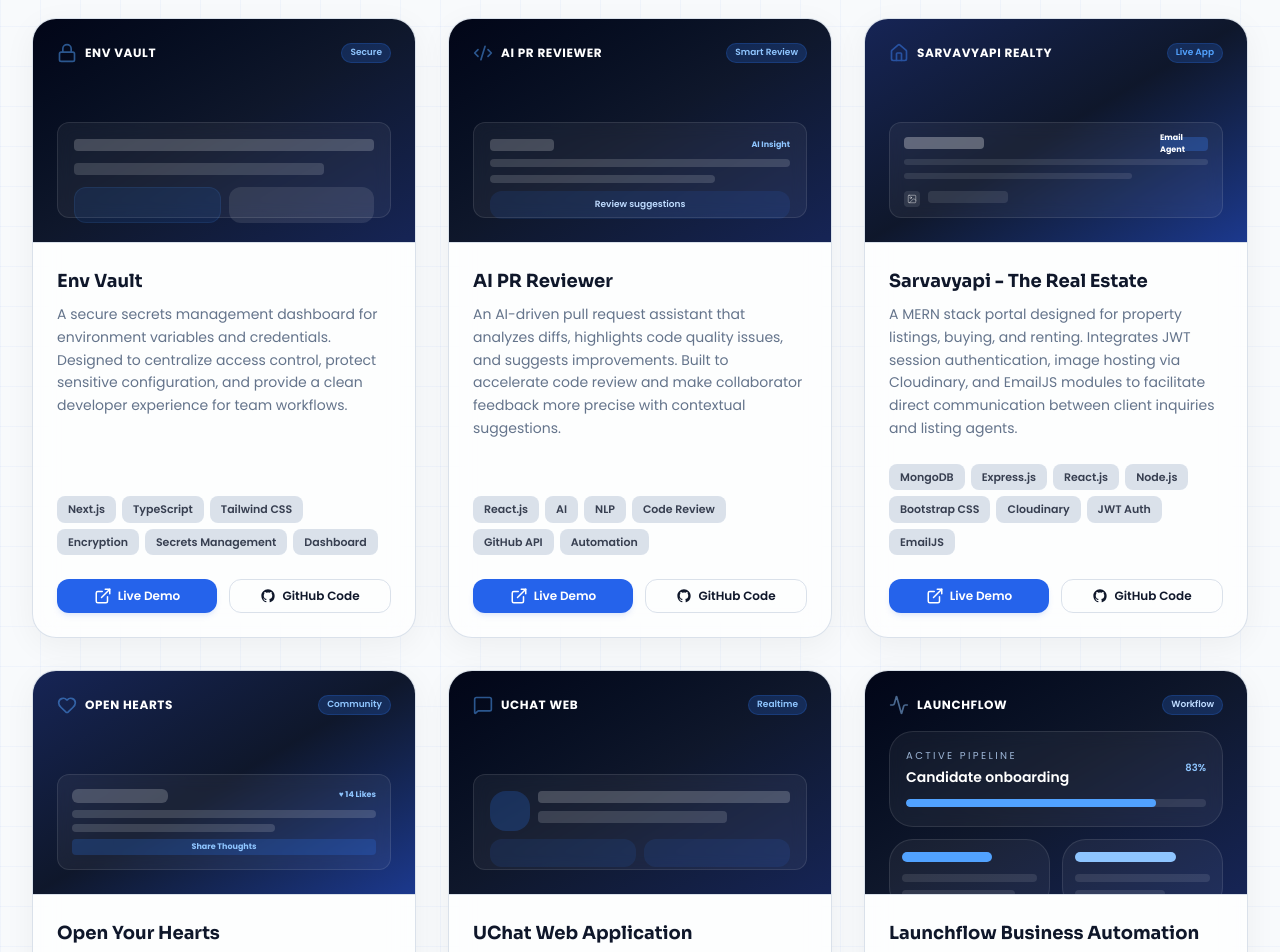
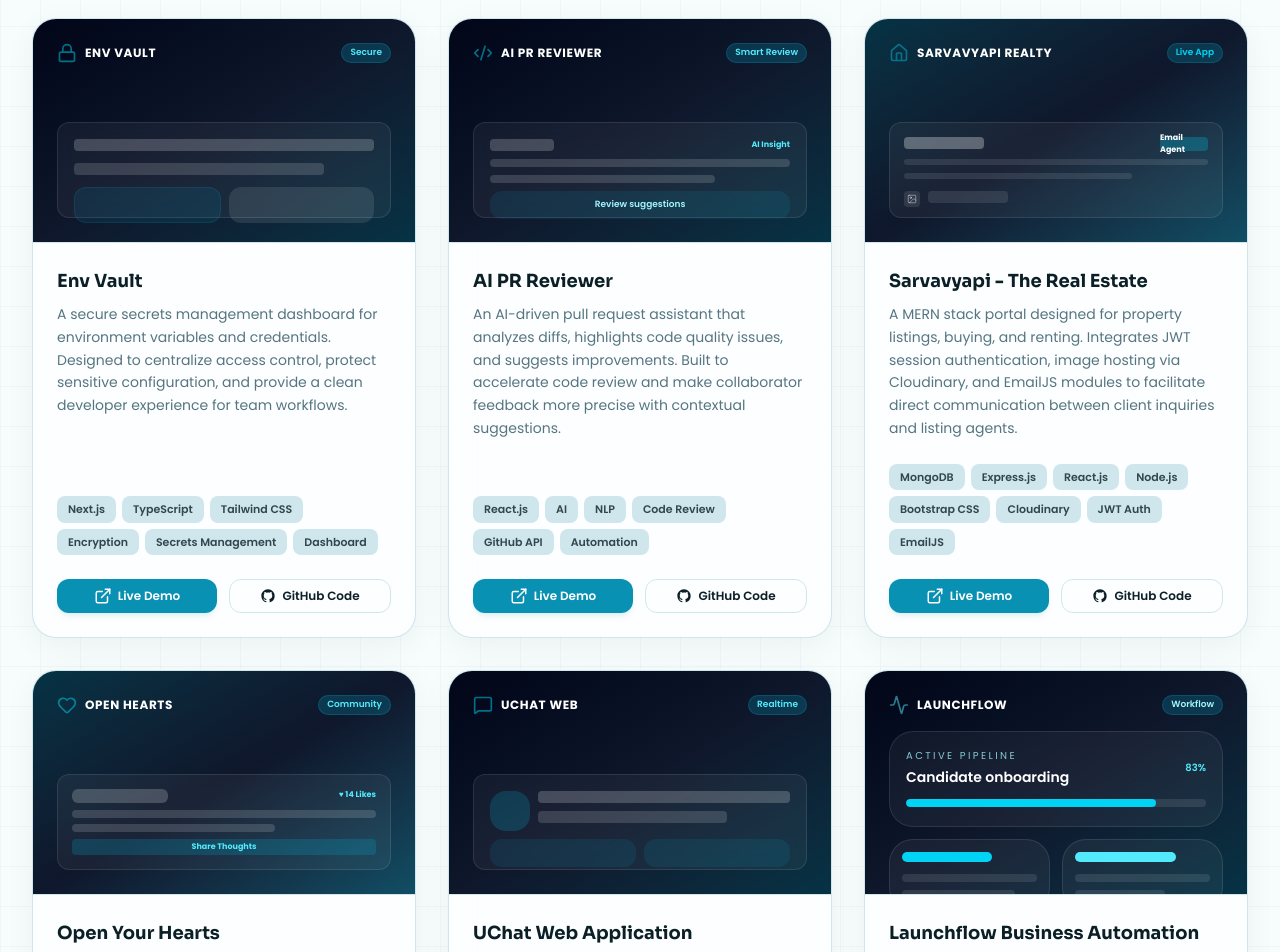
Before and after one commit to Shubhamprogrammar/shubham-portfolio, a Next.js app: page / in a window 1280 px wide. Shown: the part 4700-5652 px from the top of the page. Built offline with nearby package versions, Linux system fonts and the light colour scheme.

Commit message:
change color to aqua

```diff
--- a/src/app/globals.css
+++ b/src/app/globals.css
@@ -1,35 +1,35 @@
 @import "tailwindcss";
 
 :root {
-  --background: #f8fafc; /* slate-50 */
-  --foreground: #0f172a; /* slate-900 */
+  --background: #f7fcfd;
+  --foreground: #0b1f26; /* deep ocean slate */
   --card-bg: rgba(255, 255, 255, 0.7);
-  --card-border: rgba(203, 213, 225, 0.7); /* slate-300 */
-  --primary: #2563eb; /* blue-600 */
-  --primary-glow: rgba(37, 99, 235, 0.15);
-  --primary-hover: #1d4ed8; /* blue-700 */
-  --accent: #3b82f6; /* blue-500 */
-  --accent-glow: rgba(59, 130, 246, 0.15);
-  --muted: #64748b; /* slate-500 */
-  --nav-bg: rgba(248, 250, 252, 0.75);
-  --selection-bg: rgba(37, 99, 235, 0.2);
-  --grid-color: rgba(37, 99, 235, 0.04);
+  --card-border: rgba(186, 220, 228, 0.7);
+  --primary: #0891b2; /* cyan-600 */
+  --primary-glow: rgba(8, 145, 178, 0.15);
+  --primary-hover: #0e7490; /* cyan-700 */
+  --accent: #06b6d4; /* cyan-500 */
+  --accent-glow: rgba(6, 182, 212, 0.15);
+  --muted: #557580;
+  --nav-bg: rgba(247, 252, 253, 0.75);
+  --selection-bg: rgba(8, 145, 178, 0.2);
+  --grid-color: rgba(8, 145, 178, 0.04);
 }
 
 .dark {
-  --background: #08101f; /* deep navy */
-  --foreground: #e2e8f0; /* slate-200 */
-  --card-bg: rgba(15, 23, 42, 0.55); /* slate-900 */
-  --card-border: rgba(51, 65, 85, 0.55); /* slate-700 */
-  --primary: #60a5fa; /* blue-400 */
-  --primary-glow: rgba(96, 165, 250, 0.25);
-  --primary-hover: #3b82f6; /* blue-500 */
-  --accent: #93c5fd; /* blue-300 */
-  --accent-glow: rgba(147, 197, 253, 0.25);
-  --muted: #8a9ab3;
-  --nav-bg: rgba(8, 16, 31, 0.75);
-  --selection-bg: rgba(96, 165, 250, 0.3);
-  --grid-color: rgba(96, 165, 250, 0.03);
+  --background: #061016; /* deep ocean */
+  --foreground: #e0f2f5;
+  --card-bg: rgba(10, 28, 36, 0.55);
+  --card-border: rgba(30, 64, 76, 0.55);
+  --primary: #22d3ee; /* cyan-400 */
+  --primary-glow: rgba(34, 211, 238, 0.25);
+  --primary-hover: #06b6d4; /* cyan-500 */
+  --accent: #67e8f9; /* cyan-300 */
+  --accent-glow: rgba(103, 232, 249, 0.25);
+  --muted: #86a3ad;
+  --nav-bg: rgba(6, 16, 22, 0.75);
+  --selection-bg: rgba(34, 211, 238, 0.3);
+  --grid-color: rgba(34, 211, 238, 0.03);
 }
 
 @theme {
--- a/src/components/Contact.tsx
+++ b/src/components/Contact.tsx
@@ -86,7 +86,7 @@ export default function Contact() {
         particleCount: 120,
         spread: 70,
         origin: { y: 0.6 },
-        colors: ["#1d4ed8", "#3b82f6", "#93c5fd"],
+        colors: ["#0891b2", "#22d3ee", "#67e8f9"],
       });
 
       setForm({ name: "", email: "", subject: "", message: "" });
--- a/src/components/Experience.tsx
+++ b/src/components/Experience.tsx
@@ -216,7 +216,7 @@ export default function Experience() {
             {/* Certifications Sub-Section */}
             <div className="space-y-8">
               <div className="flex items-center gap-3 border-b border-card-border pb-4">
-                <div className="p-2.5 rounded-xl bg-blue-500/10 text-blue-500 shadow-sm">
+                <div className="p-2.5 rounded-xl bg-cyan-500/10 text-cyan-500 shadow-sm">
                   <Award className="w-5 h-5" />
                 </div>
                 <h4 className="text-xl font-bold text-foreground">Certifications</h4>
@@ -233,11 +233,11 @@ export default function Experience() {
                     className="relative space-y-2"
                   >
                     {/* Bullet Node */}
-                    <span className="absolute -left-[31px] top-1 flex h-4 w-4 items-center justify-center rounded-full bg-blue-500 ring-4 ring-background" />
+                    <span className="absolute -left-[31px] top-1 flex h-4 w-4 items-center justify-center rounded-full bg-cyan-500 ring-4 ring-background" />
 
                     <div className="flex flex-wrap items-center justify-between gap-2">
                       <h5 className="text-lg font-bold text-foreground">{cert.title}</h5>
-                      <span className="inline-flex items-center gap-1.5 px-3 py-1 rounded-full text-xs font-semibold bg-blue-500/10 text-blue-500 border border-blue-500/20">
+                      <span className="inline-flex items-center gap-1.5 px-3 py-1 rounded-full text-xs font-semibold bg-cyan-500/10 text-cyan-500 border border-cyan-500/20">
                         <Calendar className="w-3.5 h-3.5" />
                         {cert.date}
                       </span>
--- a/src/components/Hero.tsx
+++ b/src/components/Hero.tsx
@@ -106,7 +106,7 @@ export default function Hero() {
                 transition={{ duration: 0.5, delay: 0.2 }}
                 className="text-4xl sm:text-5xl lg:text-6xl font-extrabold tracking-tight"
               >
-                <span className="bg-gradient-to-r from-primary via-blue-400 to-accent bg-clip-text text-transparent">
+                <span className="bg-gradient-to-r from-primary via-cyan-400 to-accent bg-clip-text text-transparent">
                   Shubham Maurya
                 </span>
               </motion.h1>
--- a/src/components/LoadingScreen.tsx
+++ b/src/components/LoadingScreen.tsx
@@ -18,7 +18,7 @@ export default function LoadingScreen() {
       {loading && (
         <motion.div
           exit={{ opacity: 0, transition: { duration: 0.5 } }}
-          className="fixed inset-0 z-9999 flex flex-col items-center justify-center bg-[#08101f] text-white"
+          className="fixed inset-0 z-9999 flex flex-col items-center justify-center bg-[#061016] text-white"
         >
           <div className="relative flex flex-col items-center">
             {/* Pulsing glow behind */}
--- a/src/components/Projects.tsx
+++ b/src/components/Projects.tsx
@@ -42,13 +42,13 @@ function MLPlayground() {
   };
 
   return (
-    <div className="absolute inset-0 bg-gradient-to-br from-blue-950 via-slate-950 to-blue-900 flex flex-col justify-between p-5 text-white select-none text-left">
+    <div className="absolute inset-0 bg-gradient-to-br from-cyan-950 via-slate-950 to-cyan-900 flex flex-col justify-between p-5 text-white select-none text-left">
       <div className="flex justify-between items-center border-b border-white/10 pb-2">
         <div className="flex items-center gap-1.5">
-          <Activity className="w-4 h-4 text-blue-400 animate-pulse" />
+          <Activity className="w-4 h-4 text-cyan-400 animate-pulse" />
           <span className="text-[10px] font-extrabold tracking-wider uppercase">Live Model inference</span>
         </div>
-        <span className="px-2 py-0.5 rounded-full bg-blue-500/20 text-blue-300 text-[8px] font-bold border border-blue-500/20">
+        <span className="px-2 py-0.5 rounded-full bg-cyan-500/20 text-cyan-300 text-[8px] font-bold border border-cyan-500/20">
           Classifier
         </span>
       </div>
@@ -59,7 +59,7 @@ function MLPlayground() {
         <div className="space-y-1">
           <div className="flex justify-between text-[9px] text-white/60 font-semibold">
             <span>Cell Radius</span>
-            <span className="font-bold text-blue-300">{radius.toFixed(1)} µm</span>
+            <span className="font-bold text-cyan-300">{radius.toFixed(1)} µm</span>
           </div>
           <input
             type="range"
@@ -69,7 +69,7 @@ function MLPlayground() {
             value={radius}
             onChange={(e) => setRadius(parseFloat(e.target.value))}
             onClick={(e) => e.stopPropagation()}
-            className="w-full h-1 bg-white/10 rounded-lg appearance-none cursor-pointer accent-blue-400"
+            className="w-full h-1 bg-white/10 rounded-lg appearance-none cursor-pointer accent-cyan-400"
           />
         </div>
 
@@ -77,7 +77,7 @@ function MLPlayground() {
         <div className="space-y-1">
           <div className="flex justify-between text-[9px] text-white/60 font-semibold">
             <span>Concavity</span>
-            <span className="font-bold text-blue-300">{concavity.toFixed(2)}</span>
+            <span className="font-bold text-cyan-300">{concavity.toFixed(2)}</span>
           </div>
           <input
             type="range"
@@ -87,7 +87,7 @@ function MLPlayground() {
             value={concavity}
             onChange={(e) => setConcavity(parseFloat(e.target.value))}
             onClick={(e) => e.stopPropagation()}
-            className="w-full h-1 bg-white/10 rounded-lg appearance-none cursor-pointer accent-blue-400"
+            className="w-full h-1 bg-white/10 rounded-lg appearance-none cursor-pointer accent-cyan-400"
           />
         </div>
       </div>
@@ -97,14 +97,14 @@ function MLPlayground() {
         <button
           onClick={handleClassify}
           disabled={isClassifying}
-          className="px-3 py-1.5 rounded-lg bg-blue-400 hover:bg-blue-500 disabled:opacity-50 text-[9px] font-bold text-slate-950 transition cursor-pointer flex items-center gap-1 select-none"
+          className="px-3 py-1.5 rounded-lg bg-cyan-400 hover:bg-cyan-500 disabled:opacity-50 text-[9px] font-bold text-slate-950 transition cursor-pointer flex items-center gap-1 select-none"
         >
           {isClassifying ? "Running..." : "Predict"}
         </button>
 
         <div className="flex-1 text-right min-h-6 flex items-center justify-end">
           {isClassifying ? (
-            <span className="text-[9px] text-blue-300 animate-pulse">Running inference...</span>
+            <span className="text-[9px] text-cyan-300 animate-pulse">Running inference...</span>
           ) : result === "Malignant" ? (
             <span className="text-[10px] font-extrabold text-red-400 drop-shadow-[0_0_8px_rgba(248,113,113,0.5)] animate-pulse">
               Malignant (Tumor)
@@ -132,13 +132,13 @@ export default function Projects() {
       githubUrl: "https://github.com/Shubhamprogrammar/env-vault",
       liveUrl: "https://online-env-vault.sas3d.in",
       visual: (
-        <div className="absolute inset-0 bg-gradient-to-br from-slate-950 via-slate-900 to-blue-950 flex flex-col justify-between p-6 text-white select-none">
+        <div className="absolute inset-0 bg-gradient-to-br from-slate-950 via-slate-900 to-cyan-950 flex flex-col justify-between p-6 text-white select-none">
           <div className="flex justify-between items-center">
             <div className="flex items-center gap-2">
-              <Lock className="w-5 h-5 text-blue-400 animate-pulse" />
+              <Lock className="w-5 h-5 text-cyan-400 animate-pulse" />
               <span className="text-xs font-bold tracking-wider">ENV VAULT</span>
             </div>
-            <span className="px-2 py-0.5 rounded-full bg-blue-500/20 text-blue-300 text-[9px] border border-blue-500/20 font-semibold">
+            <span className="px-2 py-0.5 rounded-full bg-cyan-500/20 text-cyan-300 text-[9px] border border-cyan-500/20 font-semibold">
               Secure
             </span>
           </div>
@@ -148,7 +148,7 @@ export default function Projects() {
               <div className="w-full h-3 bg-white/20 rounded" />
               <div className="w-5/6 h-3 bg-white/15 rounded" />
               <div className="flex gap-2">
-                <div className="flex-1 h-9 rounded-xl bg-blue-500/10 border border-blue-400/10" />
+                <div className="flex-1 h-9 rounded-xl bg-cyan-500/10 border border-cyan-400/10" />
                 <div className="flex-1 h-9 rounded-xl bg-white/10" />
               </div>
             </div>
@@ -164,13 +164,13 @@ export default function Projects() {
       githubUrl: "https://github.com/Shubhamprogrammar/pr-reviewer",
       liveUrl: "https://pr-reviewer-virid.vercel.app/",
       visual: (
-        <div className="absolute inset-0 bg-gradient-to-br from-slate-950 via-slate-900 to-blue-950 flex flex-col justify-between p-6 text-white select-none">
+        <div className="absolute inset-0 bg-gradient-to-br from-slate-950 via-slate-900 to-cyan-950 flex flex-col justify-between p-6 text-white select-none">
           <div className="flex justify-between items-center">
             <div className="flex items-center gap-2">
-              <Code2 className="w-5 h-5 text-blue-400 animate-pulse" />
+              <Code2 className="w-5 h-5 text-cyan-400 animate-pulse" />
               <span className="text-xs font-bold tracking-wider">AI PR REVIEWER</span>
             </div>
-            <span className="px-2 py-0.5 rounded-full bg-blue-500/20 text-blue-300 text-[9px] border border-blue-500/20 font-semibold">
+            <span className="px-2 py-0.5 rounded-full bg-cyan-500/20 text-cyan-300 text-[9px] border border-cyan-500/20 font-semibold">
               Smart Review
             </span>
           </div>
@@ -179,11 +179,11 @@ export default function Projects() {
             <div className="h-24 rounded-xl border border-white/10 bg-white/5 backdrop-blur-sm p-4 space-y-2">
               <div className="flex justify-between items-center">
                 <div className="w-16 h-3 bg-white/20 rounded" />
-                <span className="text-[8px] text-blue-300 font-bold">AI Insight</span>
+                <span className="text-[8px] text-cyan-300 font-bold">AI Insight</span>
               </div>
               <div className="w-full h-2 bg-white/15 rounded" />
               <div className="w-3/4 h-2 bg-white/15 rounded" />
-              <div className="h-7 rounded-xl bg-blue-500/10 flex items-center justify-center text-[9px] font-semibold text-blue-200">
+              <div className="h-7 rounded-xl bg-cyan-500/10 flex items-center justify-center text-[9px] font-semibold text-cyan-200">
                 Review suggestions
               </div>
             </div>
@@ -199,13 +199,13 @@ export default function Projects() {
       githubUrl: "https://github.com/Shubhamprogrammar/sarvavyapi-frontend",
       liveUrl: "https://sarvavyapi.vercel.app/",
       visual: (
-        <div className="absolute inset-0 bg-gradient-to-br from-blue-950 via-slate-900 to-blue-900 flex flex-col justify-between p-6 text-white select-none">
+        <div className="absolute inset-0 bg-gradient-to-br from-cyan-950 via-slate-900 to-cyan-900 flex flex-col justify-between p-6 text-white select-none">
           <div className="flex justify-between items-center">
             <div className="flex items-center gap-2">
               <Home className="w-5 h-5 text-accent animate-pulse" />
               <span className="text-xs font-bold tracking-wider">SARVAVYAPI REALTY</span>
             </div>
-            <span className="px-2 py-0.5 rounded-full bg-blue-500/20 text-blue-400 text-[9px] border border-blue-500/20 font-semibold">
+            <span className="px-2 py-0.5 rounded-full bg-cyan-500/20 text-cyan-400 text-[9px] border border-cyan-500/20 font-semibold">
               Live App
             </span>
           </div>
@@ -235,13 +235,13 @@ export default function Projects() {
       githubUrl: "https://github.com/Shubhamprogrammar/open-your-heart-frontend",
       liveUrl: "https://openyourhearts.sas3d.in/",
       visual: (
-        <div className="absolute inset-0 bg-gradient-to-br from-blue-950 via-slate-900 to-blue-900 flex flex-col justify-between p-6 text-white select-none">
+        <div className="absolute inset-0 bg-gradient-to-br from-cyan-950 via-slate-900 to-cyan-900 flex flex-col justify-between p-6 text-white select-none">
           <div className="flex justify-between items-center">
             <div className="flex items-center gap-2">
-              <Heart className="w-5 h-5 text-blue-400 animate-pulse" />
+              <Heart className="w-5 h-5 text-cyan-400 animate-pulse" />
               <span className="text-xs font-bold tracking-wider">OPEN HEARTS</span>
             </div>
-            <span className="px-2 py-0.5 rounded-full bg-blue-500/20 text-blue-300 text-[9px] border border-blue-500/20 font-semibold">
+            <span className="px-2 py-0.5 rounded-full bg-cyan-500/20 text-cyan-300 text-[9px] border border-cyan-500/20 font-semibold">
               Community
             </span>
           </div>
@@ -250,11 +250,11 @@ export default function Projects() {
             <div className="h-24 rounded-xl border border-white/10 bg-white/5 backdrop-blur-sm p-3.5 flex flex-col justify-between">
               <div className="flex justify-between items-start">
                 <div className="w-24 h-3.5 bg-white/20 rounded-md" />
-                <span className="text-[8px] text-blue-300 font-bold">♥ 14 Likes</span>
+                <span className="text-[8px] text-cyan-300 font-bold">♥ 14 Likes</span>
               </div>
               <div className="w-full h-2 bg-white/15 rounded" />
               <div className="w-2/3 h-2 bg-white/15 rounded" />
-              <div className="h-4 bg-blue-500/20 rounded flex items-center justify-center text-[8px] font-bold text-blue-300">
+              <div className="h-4 bg-cyan-500/20 rounded flex items-center justify-center text-[8px] font-bold text-cyan-300">
                 Share Thoughts
               </div>
             </div>
@@ -271,13 +271,13 @@ export default function Projects() {
       githubUrl: "https://github.com/Shubhamprogrammar/uchat-webapp",
       liveUrl: "https://uchat-webapp.vercel.app/",
       visual: (
-        <div className="absolute inset-0 bg-gradient-to-br from-slate-950 via-slate-900 to-blue-950 flex flex-col justify-between p-6 text-white select-none">
+        <div className="absolute inset-0 bg-gradient-to-br from-slate-950 via-slate-900 to-cyan-950 flex flex-col justify-between p-6 text-white select-none">
           <div className="flex justify-between items-center">
             <div className="flex items-center gap-2">
-              <MessageSquare className="w-5 h-5 text-blue-400 animate-pulse" />
+              <MessageSquare className="w-5 h-5 text-cyan-400 animate-pulse" />
               <span className="text-xs font-bold tracking-wider">UCHAT WEB</span>
             </div>
-            <span className="px-2 py-0.5 rounded-full bg-blue-500/20 text-blue-300 text-[9px] border border-blue-500/20 font-semibold">
+            <span className="px-2 py-0.5 rounded-full bg-cyan-500/20 text-cyan-300 text-[9px] border border-cyan-500/20 font-semibold">
               Realtime
             </span>
           </div>
@@ -285,15 +285,15 @@ export default function Projects() {
           <div className="space-y-3 mt-4">
             <div className="h-24 rounded-xl border border-white/10 bg-white/5 backdrop-blur-sm p-4 space-y-2">
               <div className="flex gap-2">
-                <div className="w-10 h-10 rounded-2xl bg-blue-500/20" />
+                <div className="w-10 h-10 rounded-2xl bg-cyan-500/20" />
                 <div className="flex-1 space-y-2">
                   <div className="w-full h-3 bg-white/20 rounded" />
                   <div className="w-3/4 h-3 bg-white/15 rounded" />
                 </div>
               </div>
               <div className="grid grid-cols-2 gap-2">
-                <div className="h-7 rounded-xl bg-blue-500/10" />
-                <div className="h-7 rounded-xl bg-blue-500/10" />
+                <div className="h-7 rounded-xl bg-cyan-500/10" />
+                <div className="h-7 rounded-xl bg-cyan-500/10" />
               </div>
             </div>
           </div>
@@ -308,13 +308,13 @@ export default function Projects() {
       githubUrl: "https://github.com/Shubhamprogrammar/Launchflow-automate",
       liveUrl: "#",
       visual: (
-        <div className="absolute inset-0 bg-gradient-to-br from-slate-950 via-slate-900 to-blue-950 flex flex-col justify-between p-6 text-white select-none">
+        <div className="absolute inset-0 bg-gradient-to-br from-slate-950 via-slate-900 to-cyan-950 flex flex-col justify-between p-6 text-white select-none">
           <div className="flex justify-between items-center">
             <div className="flex items-center gap-2">
-              <Activity className="w-5 h-5 text-blue-300 animate-pulse" />
+              <Activity className="w-5 h-5 text-cyan-300 animate-pulse" />
               <span className="text-xs font-bold tracking-wider">LAUNCHFLOW</span>
             </div>
-            <span className="px-2 py-0.5 rounded-full bg-blue-500/20 text-blue-200 text-[9px] border border-blue-500/20 font-semibold">
+            <span className="px-2 py-0.5 rounded-full bg-cyan-500/20 text-cyan-200 text-[9px] border border-cyan-500/20 font-semibold">
               Workflow
             </span>
           </div>
@@ -323,26 +323,26 @@ export default function Projects() {
             <div className="h-24 rounded-3xl border border-white/10 bg-white/5 backdrop-blur-sm p-4">
               <div className="flex items-center justify-between gap-3 mb-3">
                 <div>
-                  <p className="text-[10px] uppercase tracking-[0.24em] text-blue-200/80">Active pipeline</p>
+                  <p className="text-[10px] uppercase tracking-[0.24em] text-cyan-200/80">Active pipeline</p>
                   <p className="mt-1 text-sm font-semibold text-white">Candidate onboarding</p>
                 </div>
-                <span className="text-[10px] text-blue-300 font-semibold">83%</span>
+                <span className="text-[10px] text-cyan-300 font-semibold">83%</span>
               </div>
               <div className="h-2 rounded-full bg-white/10 overflow-hidden">
-                <div className="h-full w-5/6 rounded-full bg-blue-400" />
+                <div className="h-full w-5/6 rounded-full bg-cyan-400" />
               </div>
             </div>
 
             <div className="grid grid-cols-2 gap-3">
               <div className="rounded-3xl border border-white/10 bg-white/5 p-3">
-                <div className="h-2.5 w-2/3 rounded-full bg-blue-400 mb-3" />
+                <div className="h-2.5 w-2/3 rounded-full bg-cyan-400 mb-3" />
                 <div className="space-y-2">
                   <div className="h-2 rounded-full bg-white/10" />
                   <div className="h-2 rounded-full bg-white/10 w-5/6" />
                 </div>
               </div>
               <div className="rounded-3xl border border-white/10 bg-white/5 p-3">
-                <div className="h-2.5 w-3/4 rounded-full bg-blue-300 mb-3" />
+                <div className="h-2.5 w-3/4 rounded-full bg-cyan-300 mb-3" />
                 <div className="space-y-2">
                   <div className="h-2 rounded-full bg-white/10" />
                   <div className="h-2 rounded-full bg-white/10 w-4/6" />
@@ -351,7 +351,7 @@ export default function Projects() {
             </div>
           </div>
 
-          <div className="flex items-center justify-between text-[10px] uppercase tracking-[0.24em] text-blue-200 text-opacity-80">
+          <div className="flex items-center justify-between text-[10px] uppercase tracking-[0.24em] text-cyan-200 text-opacity-80">
             <span>Secure access</span>
             <span>Automated tasks</span>
           </div>
```
Also changed, not shown: src/components/About.tsx (+6 -6 lines).
